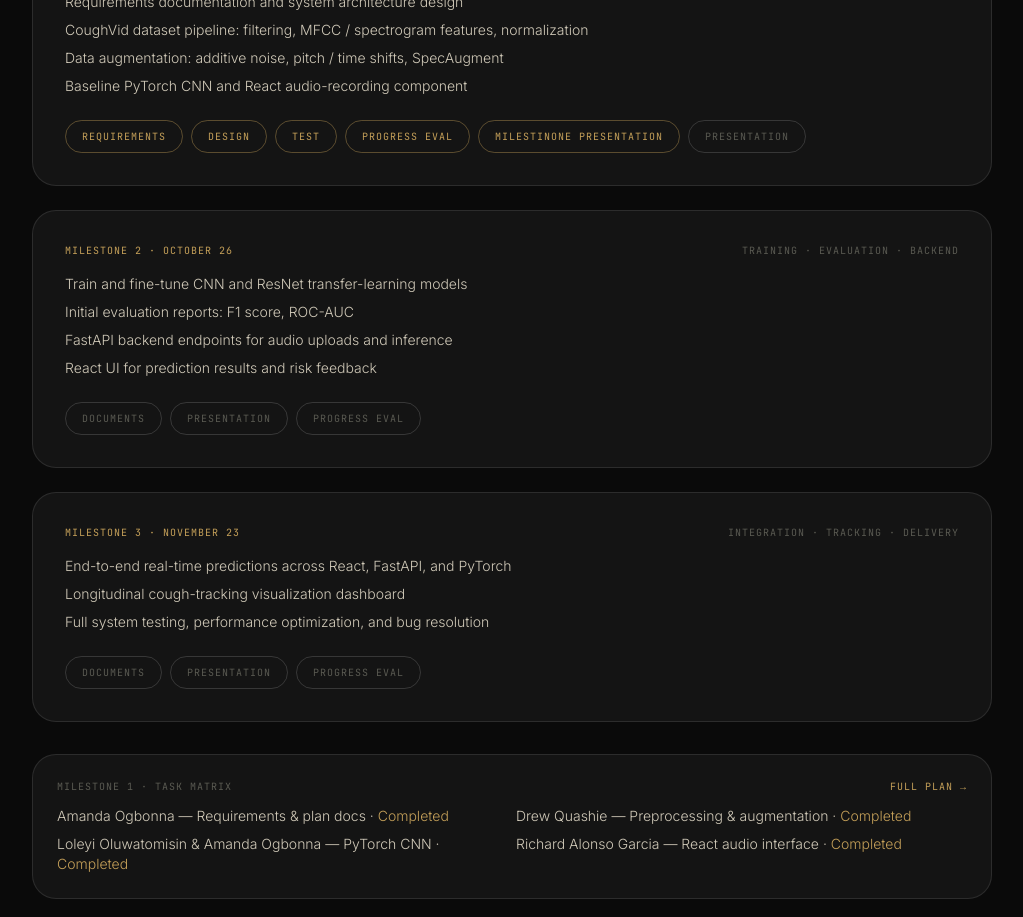
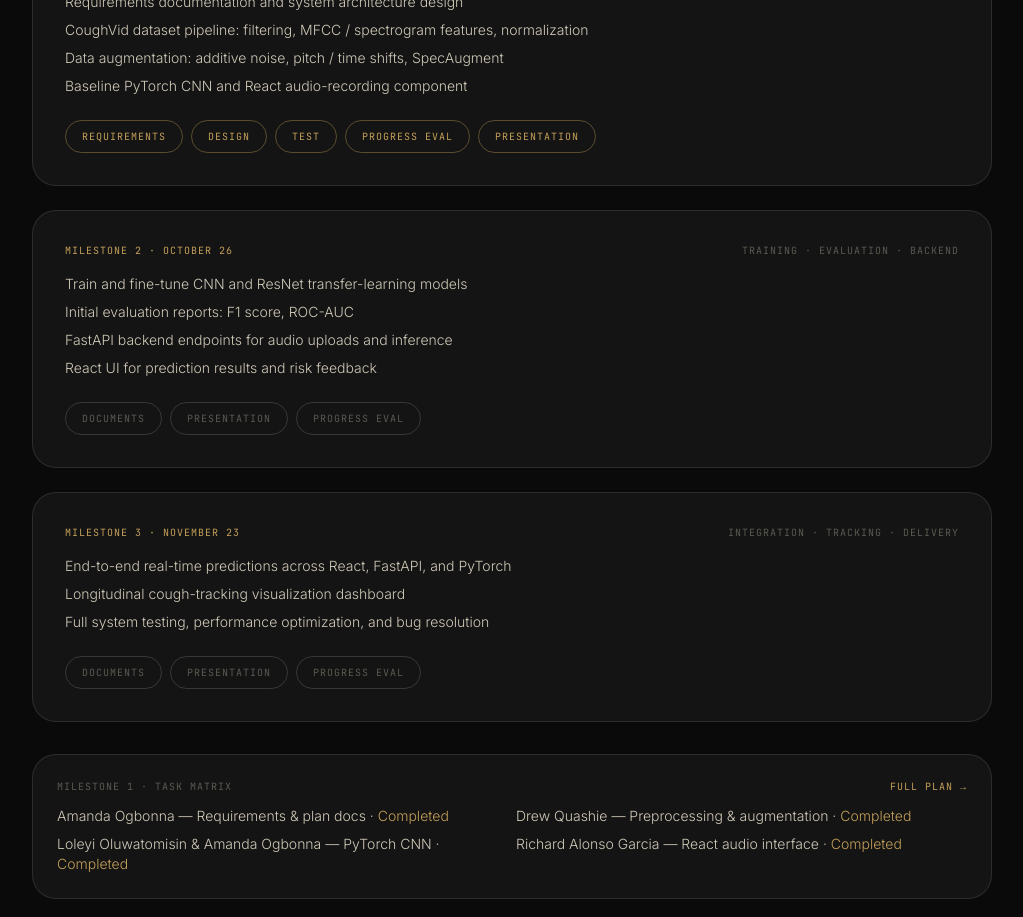
Before and after one commit to loafthecomputerphile/Senior_Design, a plain HTML site: page project_website/index.html in a window 1280 px wide. Shown: the part 1160-2077 px from the top of the page, without its empty margins (128-1151 px from the left). Drawn offline with nearby package versions, Linux system fonts and the light colour scheme.

Commit message:
Change milestone presentation link text
Updated link text for milestone presentation and removed duplicate presentation span.

```diff
--- a/project_website/index.html
+++ b/project_website/index.html
@@ -104,9 +104,8 @@
           <a href="assets/software_design_document.pdf" target="_blank" class="font-mono text-[10px] uppercase tracking-widest rounded-full border border-[#C5A059]/40 px-4 py-2 text-[#C5A059] transition-colors hover:bg-[#C5A059] hover:text-[#0A0A0A]">Design</a>
           <a href="assets/test_documentation.pdf" target="_blank" class="font-mono text-[10px] uppercase tracking-widest rounded-full border border-[#C5A059]/40 px-4 py-2 text-[#C5A059] transition-colors hover:bg-[#C5A059] hover:text-[#0A0A0A]">Test</a>
           <a href="assets/milestone1_evaluation-2-1-sig.pdf" target="_blank" class="font-mono text-[10px] uppercase tracking-widest rounded-full border border-[#C5A059]/40 px-4 py-2 text-[#C5A059] transition-colors hover:bg-[#C5A059] hover:text-[#0A0A0A]">Progress Eval</a>
-          <a href="assets/milestone1_pres.pdf" target="_blank" class="font-mono text-[10px] uppercase tracking-widest rounded-full border border-[#C5A059]/40 px-4 py-2 text-[#C5A059] transition-colors hover:bg-[#C5A059] hover:text-[#0A0A0A]">Milestinone Presentation</a>
+          <a href="assets/milestone1_pres.pdf" target="_blank" class="font-mono text-[10px] uppercase tracking-widest rounded-full border border-[#C5A059]/40 px-4 py-2 text-[#C5A059] transition-colors hover:bg-[#C5A059] hover:text-[#0A0A0A]">Presentation</a>
 
-          <span class="font-mono text-[10px] uppercase tracking-widest rounded-full border border-white/15 px-4 py-2 text-[#5A5A52]">Presentation</span>
         </div>
       </div>
 
```
